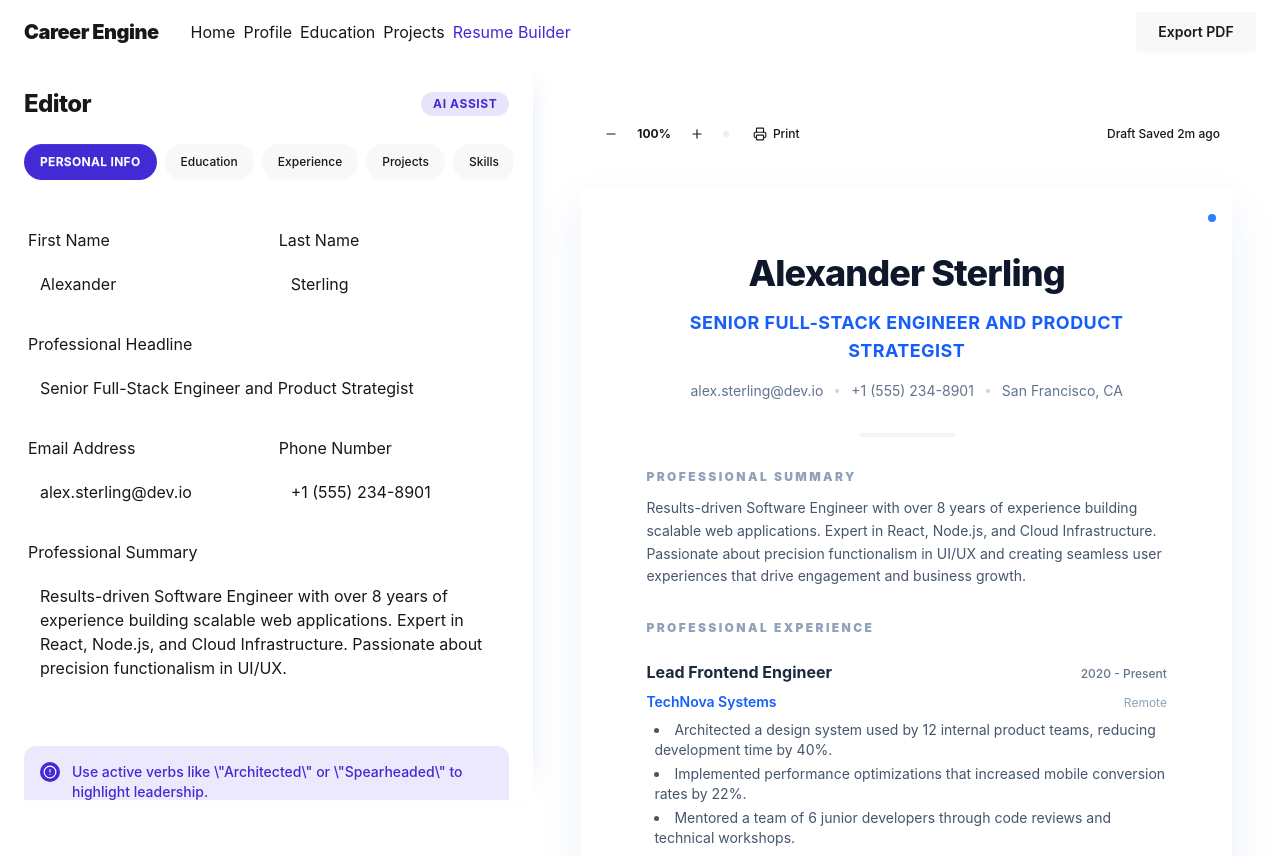
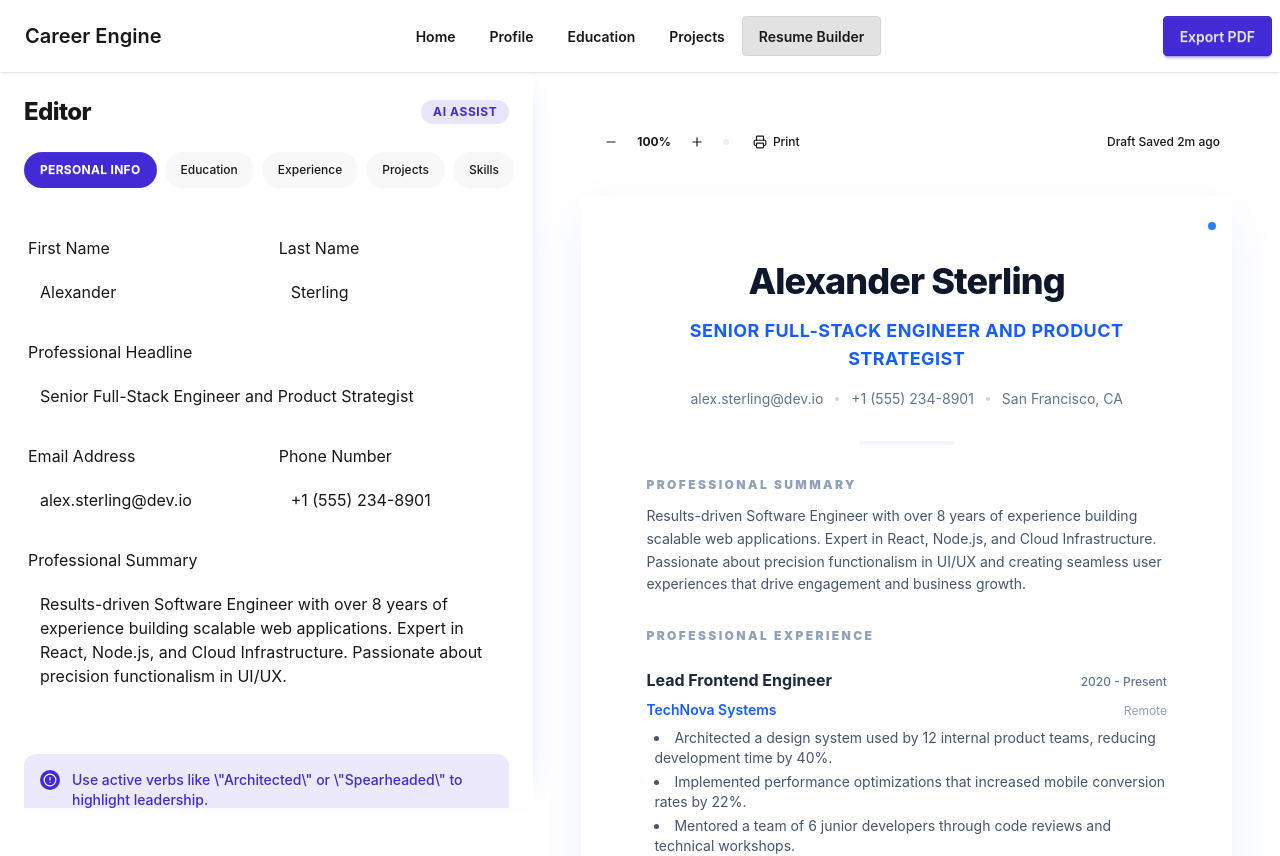
Before and after one commit to DPTPhatUS/career-engine-frontend, a React (Vite) app: page /resume in a window 1280 px wide. Shown: the top 856 px of the page. Built offline with nearby package versions, Linux system fonts and the light colour scheme.

Commit message:
top nav fix

```diff
--- a/src/components/shared/navigation/AppTopNav.tsx
+++ b/src/components/shared/navigation/AppTopNav.tsx
@@ -23,68 +23,41 @@ function AppTopNav({
   mode = 'app',
   actionLabel,
   actionTo = '/login',
-  actionType = 'link',
-  fixed = false,
   marketingLinks = defaultMarketingLinks,
 }: AppTopNavProps) {
-  const containerClass = fixed
-    ? 'fixed top-0 z-50 w-full glass-shell bg-base-100/78'
-    : 'sticky top-0 z-50 w-full glass-shell bg-base-100/78'
-
   return (
-    <header className={containerClass}>
-      <div className="mx-auto flex w-full max-w-7xl items-center justify-start px-6 py-3">
-        <div className="flex min-w-0 flex-1 items-center gap-8">
-          <Link to="/home" className="text-xl font-black tracking-tight text-(--on-surface)">
+    <div className="navbar bg-base-100 shadow-sm sticky top-0 z-50">
+      <div className="navbar-start">
+        <Link to="/home" className="btn btn-ghost text-xl">
           Career Engine
         </Link>
+      </div>
 
-          <nav className="hidden items-center gap-2 md:flex">
+      <div className="navbar-center">
+        <ul className="menu menu-horizontal px-1">
           {mode === 'app'
             ? appLinks.map((item) => (
-                  <NavLink
-                    key={item.path}
-                    to={item.path}
-                    className={({ isActive }) =>
-                      isActive
-                        ? 'route-pill route-pill-active text-primary'
-                        : 'route-pill hover:text-primary'
-                    }
-                  >
+              // Active link is active button, others are ghost
+              <li key={item.path}>
+                <NavLink to={item.path} className={({ isActive }) => (isActive ? 'btn btn-active' : 'btn btn-ghost')}>
                   {item.label}
                 </NavLink>
+              </li>
             ))
             : marketingLinks.map((item) => (
-                  <a
-                    key={item}
-                    href="#"
-                    className="route-pill hover:text-primary"
-                  >
-                    {item}
-                  </a>
+              <li key={item}>
+                <a> {item} </a>
+              </li>
             ))}
-          </nav>
+        </ul>
       </div>
 
-        <div className="ml-auto flex items-center gap-4">
-          {actionType === 'button' ? (
-            <button
-              type="button"
-              className="btn primary-cta inline-flex h-10 min-h-10 w-30 items-center justify-center border-0 px-5 text-center text-sm font-semibold normal-case"
-            >
-              {actionLabel}
-            </button>
-          ) : (
-            <NavLink
-              to={actionTo}
-              className="btn primary-cta inline-flex h-10 min-h-10 w-30 items-center justify-center border-0 px-5 text-center text-sm font-semibold normal-case"
-            >
+      <div className="navbar-end">
+        <NavLink to={actionTo} className="btn btn-primary">
           {actionLabel}
         </NavLink>
-          )}
       </div>
     </div>
-    </header>
   )
 }
 
--- a/src/index.css
+++ b/src/index.css
@@ -1,2 +1,192 @@
 @import "tailwindcss";
-@plugin "daisyui";
+@plugin "daisyui" {
+    themes: light --default, dark --prefers-dark;
+}
+
+/* @plugin "daisyui" {
+	themes: precision --default;
+}
+
+@plugin "daisyui/theme" {
+	name: "precision";
+	default: true;
+	prefersdark: false;
+	color-scheme: light;
+
+	--color-base-100: #f8f9ff;
+	--color-base-200: #eff4ff;
+	--color-base-300: #d9e3f6;
+	--color-base-content: #121c2a;
+
+	--color-primary: #004ac6;
+	--color-primary-content: #f8fbff;
+	--color-secondary: #86f2e4;
+	--color-secondary-content: #0e2d29;
+	--color-accent: #89f5e7;
+	--color-neutral: #121c2a;
+	--color-neutral-content: #f8f9ff;
+	--color-info: #2563eb;
+	--color-success: #1f9f63;
+	--color-warning: #a86616;
+	--color-error: #b91c1c;
+
+	--radius-selector: 0.5rem;
+	--radius-field: 0.75rem;
+	--radius-box: 0.75rem;
+	--size-selector: 0.25rem;
+	--size-field: 0.25rem;
+	--border: 0px;
+	--depth: 0;
+	--noise: 0;
+}
+
+:root {
+	--surface: #f8f9ff;
+	--surface-container-low: #eff4ff;
+	--surface-container-high: #e5edff;
+	--surface-container-highest: #d9e3f6;
+	--surface-container-lowest: #ffffff;
+
+	--on-surface: #121c2a;
+	--on-surface-rgb: 18 28 42;
+	--on-surface-variant: #434655;
+	--on-surface-variant-rgb: 67 70 85;
+
+	--primary: #004ac6;
+	--primary-rgb: 0 74 198;
+	--primary-container: #2563eb;
+	--primary-fixed-dim: #80a6e7;
+	--on-primary: #f8fbff;
+
+	--secondary-fixed: #89f5e7;
+	--secondary-container: #86f2e4;
+	--on-secondary-container: #0e2d29;
+
+	--outline-variant: #c3c6d7;
+	--outline-variant-rgb: 195 198 215;
+
+	--ambient-shadow: 0 20px 25px -5px rgba(0, 74, 198, 0.04), 0 10px 10px -5px rgba(0, 74, 198, 0.02);
+}
+
+@layer base {
+	html,
+	body,
+	#root {
+		min-height: 100%;
+	}
+
+	body {
+		margin: 0;
+		background: var(--surface);
+		color: var(--on-surface);
+		font-family: Inter, "Segoe UI", Helvetica, Arial, sans-serif;
+	}
+}
+
+@layer components {
+	.primary-cta {
+		border: 0;
+		color: var(--on-primary);
+		background: linear-gradient(135deg, var(--primary) 0%, var(--primary-container) 100%);
+		box-shadow: var(--ambient-shadow);
+		transition: transform 180ms ease, filter 180ms ease, box-shadow 180ms ease;
+	}
+
+	.primary-cta:hover {
+		filter: brightness(1.03);
+		transform: translateY(-1px);
+	}
+
+	.primary-cta:active {
+		filter: brightness(0.98);
+		transform: translateY(0);
+	}
+
+	.primary-cta:focus-visible {
+		outline: 2px solid var(--primary);
+		outline-offset: 2px;
+	}
+
+	.primary-cta:disabled,
+	.primary-cta[aria-disabled="true"] {
+		background: linear-gradient(135deg, var(--primary-fixed-dim) 0%, var(--primary-fixed-dim) 100%);
+		color: rgb(var(--on-surface-rgb) / 0.65);
+		transform: none;
+		filter: none;
+		box-shadow: none;
+	}
+
+	.ghost-field {
+		border: 0;
+		outline: 1px solid rgb(var(--outline-variant-rgb) / 0.15);
+		background-color: var(--surface-container-lowest);
+		color: var(--on-surface);
+		box-shadow: none;
+		transition: outline-color 180ms ease, box-shadow 180ms ease, background-color 180ms ease;
+	}
+
+	.ghost-field::placeholder {
+		color: rgb(var(--on-surface-variant-rgb) / 0.7);
+	}
+
+	.ghost-field:hover {
+		background-color: rgb(255 255 255 / 0.94);
+	}
+
+	.ghost-field:focus,
+	.ghost-field:focus-visible {
+		outline: 2px solid var(--primary);
+		box-shadow: 0 0 0 3px rgb(var(--primary-rgb) / 0.16);
+	}
+
+	.ghost-field:disabled {
+		background-color: rgb(var(--outline-variant-rgb) / 0.2);
+		color: rgb(var(--on-surface-rgb) / 0.55);
+	}
+
+	.form-label {
+		font-size: 0.72rem;
+		font-weight: 700;
+		letter-spacing: 0.12em;
+		text-transform: uppercase;
+		color: rgb(var(--on-surface-variant-rgb) / 0.92);
+	}
+
+	.blueprint-label {
+		font-size: 0.69rem;
+		font-weight: 700;
+		letter-spacing: 0.13em;
+		text-transform: uppercase;
+		color: rgb(var(--on-surface-variant-rgb) / 0.9);
+	}
+
+	.tonal-card {
+		border-radius: 0.95rem;
+		background-color: var(--surface-container-lowest);
+		box-shadow: var(--ambient-shadow);
+	}
+
+	.glass-shell {
+		border: 0;
+		background-color: rgb(255 255 255 / 0.72);
+		backdrop-filter: blur(12px);
+		-webkit-backdrop-filter: blur(12px);
+	}
+
+	.route-pill {
+		border-radius: 9999px;
+		padding: 0.45rem 0.85rem;
+		color: var(--on-surface-variant);
+		font-size: 0.875rem;
+		font-weight: 600;
+		transition: background-color 160ms ease, color 160ms ease;
+	}
+
+	.route-pill:hover {
+		background-color: rgb(var(--on-surface-rgb) / 0.05);
+	}
+
+	.route-pill-active {
+		background-color: var(--surface-container-highest);
+	}
+} */
```
Lines whose indentation alone changed are shown as unchanged.
